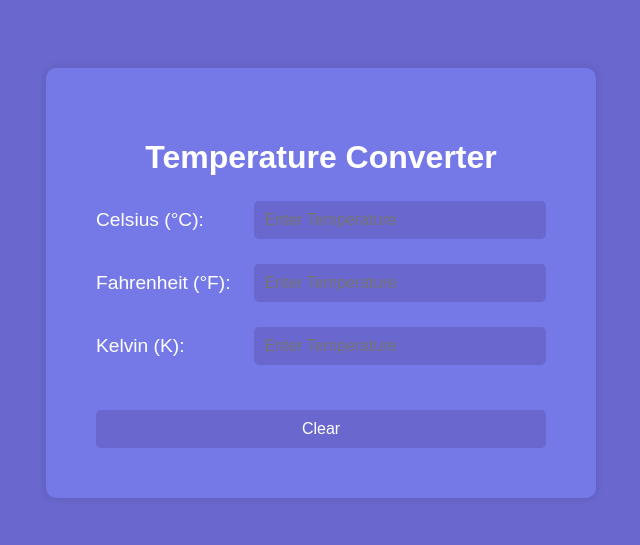
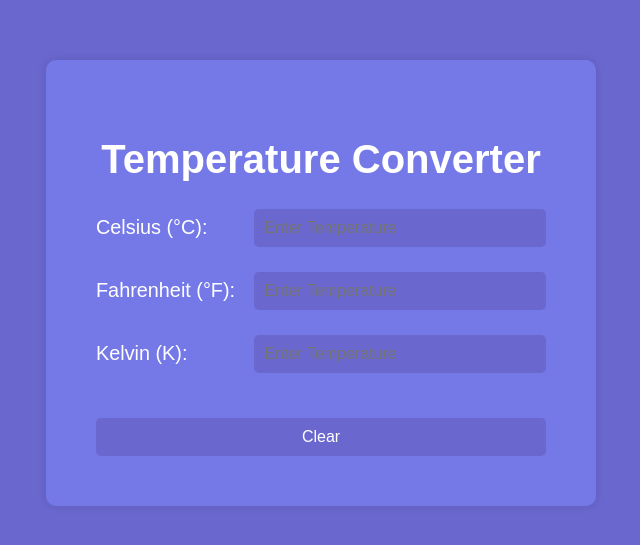
Before and after one commit to hrishikavaiwala/Software-Engineering-Summative-1, a plain HTML site: page index.html in a window 1280 px wide. Shown: the part 117-662 px from the top of the page, without its empty margins (319-959 px from the left). Drawn offline with Linux system fonts and the light colour scheme.

Commit message:
Editing font sizes

```diff
--- a/styles.css
+++ b/styles.css
@@ -22,6 +22,7 @@ body {
 
 h1 {
     text-align: center;
+    font-size: 2.5em;
 }
 
 .input-group {
@@ -35,7 +36,7 @@ label {
     /* Labels are displayed inline-block with a fixed width */
     display: inline-block;
     width: 175px;
-    font-size: 1.2em;
+    font-size: 1.24em;
 }
 
 input {
```
